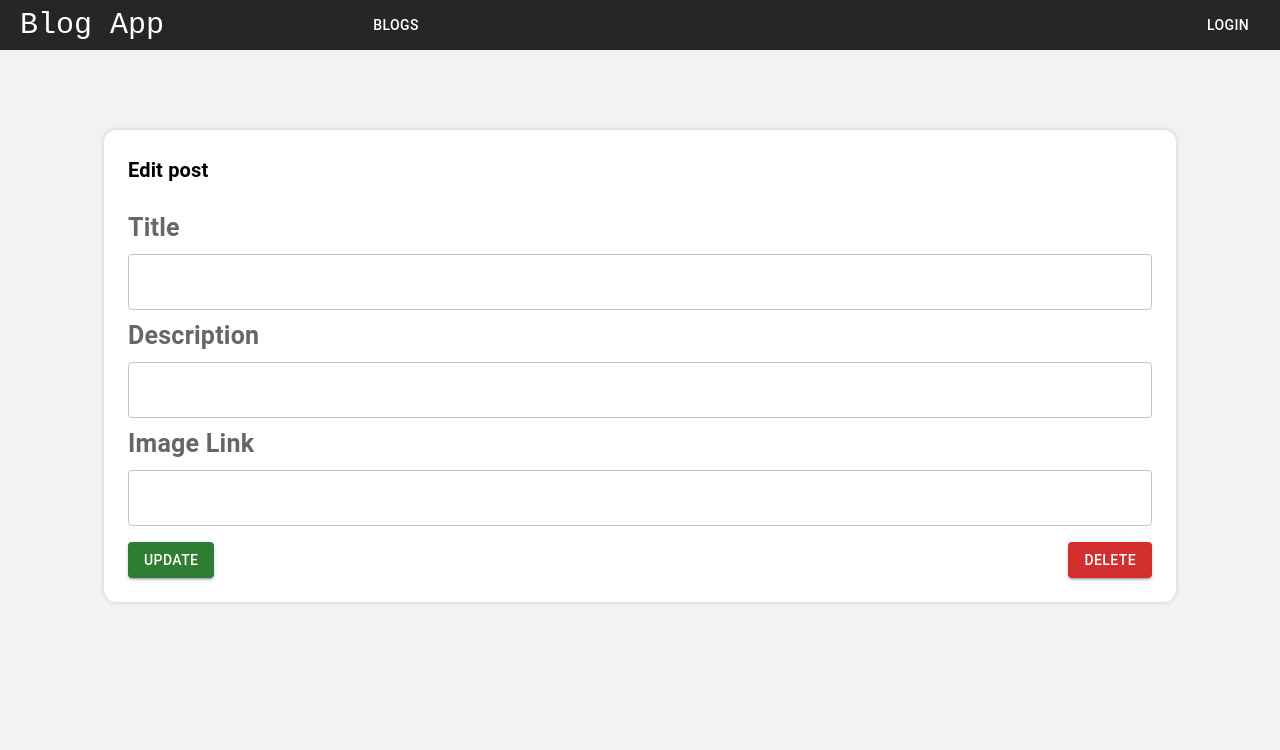
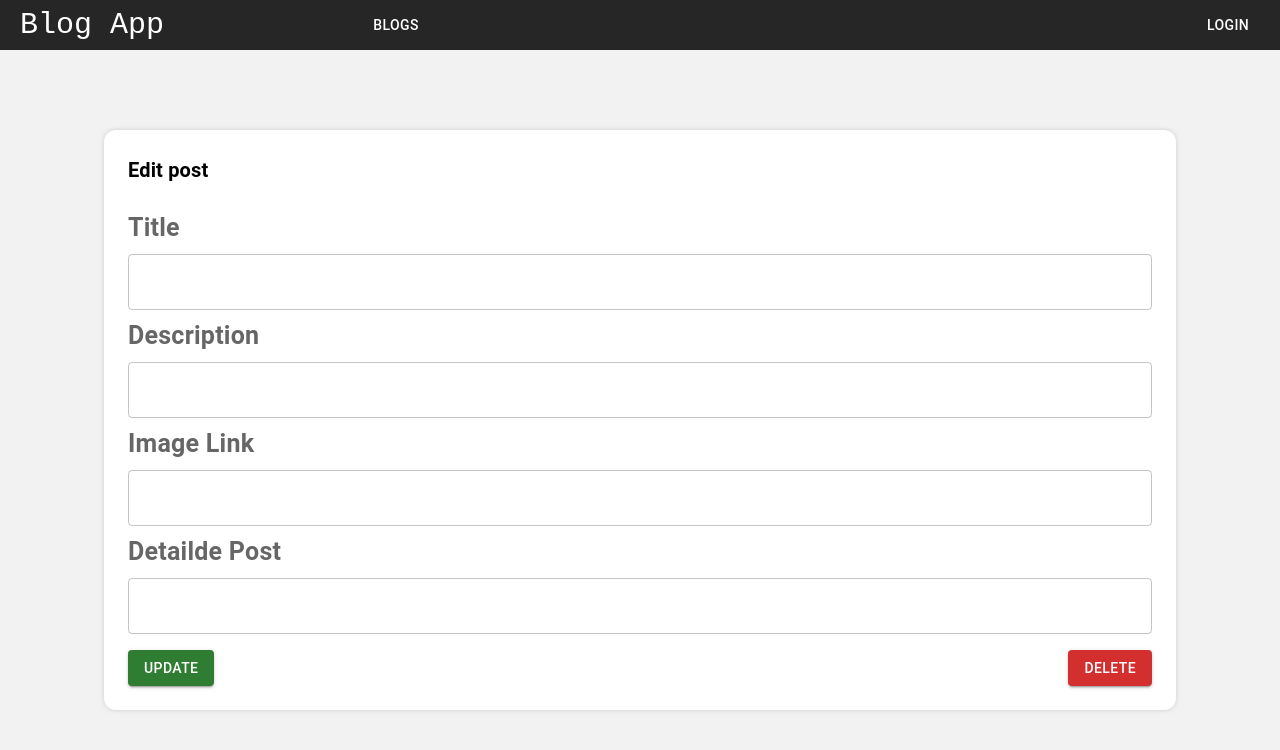
Before and after one commit to krisgoswami/MERN-Blog, a React (Vite) app: page /blog-details/1 in a window 1280 px wide. Shown: the top 750 px of the page. Built offline with nearby package versions, Linux system fonts and the light colour scheme; no server answers.

Commit message:
added long post body

```diff
--- a/src/components/Post.jsx
+++ b/src/components/Post.jsx
@@ -20,17 +20,17 @@ export default function Post({
         navigate(`/blog-details/${id}`);
     }
 
-    const handleDelete = async (blogId) => {
-        try {
-            const { data } = await axios.delete(`http://localhost:8080/api/v1/blog/deleteBlog/${id}`);
-            if (data?.success) {
-                toast.success('Post Deleted');
-            }
+    // const handleDelete = async (blogId) => {
+    //     try {
+    //         const { data } = await axios.delete(`http://localhost:8080/api/v1/blog/deleteBlog/${id}`);
+    //         if (data?.success) {
+    //             toast.success('Post Deleted');
+    //         }
 
-        } catch (error) {
-            console.log(error);
-        }
-    }
+    //     } catch (error) {
+    //         console.log(error);
+    //     }
+    // }
 
     return <div>
         <Card
--- a/src/pages/BlogDetails.jsx
+++ b/src/pages/BlogDetails.jsx
@@ -20,7 +20,8 @@ export default function BlogDetails() {
                 setInputs({
                     title: data?.blog.title,
                     description: data?.blog.description,
-                    image: data?.blog.image
+                    image: data?.blog.image,
+                    textbody: data?.blog.textbody
                 });
             }
         } catch (error) {
@@ -50,6 +51,7 @@ export default function BlogDetails() {
                 title: inputs.title,
                 description: inputs.description,
                 image: inputs.image,
+                textbody: inputs.textbody,
                 user: id
             })
             if (data?.success) {
@@ -100,7 +102,6 @@ export default function BlogDetails() {
                 < TextField
                     fullWidth={true}
                     variant='outlined'
-                    // label='Title'
                     name='title'
                     type='text'
                     required
@@ -111,7 +112,6 @@ export default function BlogDetails() {
                 <TextField
                     fullWidth={true}
                     variant='outlined'
-                    // label='Description'
                     name='description'
                     type='text'
                     required
@@ -121,13 +121,22 @@ export default function BlogDetails() {
                 <InputLabel sx={{ mb: 1, mt: 1, fontSize: '25px', fontWeight: 'bold' }}>Image Link</InputLabel>
                 < TextField
                     fullWidth={true}
-                    sx={{ mb: 2 }}
                     variant='outlined'
-                    // label='Image Link'
                     name='image'
                     type='text'
                     required
                     value={inputs.image}
+                    onChange={handleChange}
+                />
+                <InputLabel sx={{ mb: 1, mt: 1, fontSize: '25px', fontWeight: 'bold' }}>Detailde Post</InputLabel>
+                < TextField
+                    fullWidth={true}
+                    sx={{ mb: 2 }}
+                    variant='outlined'
+                    name='textbody'
+                    type='text'
+                    required
+                    value={inputs.textbody}
                     onChange={handleChange}
                 />
                 <Box
--- a/src/pages/Blogs.jsx
+++ b/src/pages/Blogs.jsx
@@ -1,7 +1,6 @@
 import { useState, useEffect } from "react"
 import axios from "axios";
 import Post from "../components/Post";
-import Blog from "../components/Blog"
 
 export default function Blogs() {
 
@@ -35,6 +34,7 @@ export default function Blogs() {
             title={blog?.title}
             description={blog?.description}
             image={blog?.image}
+            textbody={blog?.textbody}
             username={blog?.user?.username}
             time={blog.createdAt}
         />)}
--- a/src/pages/CreateBlog.jsx
+++ b/src/pages/CreateBlog.jsx
@@ -34,6 +34,7 @@ export default function CreateBlog() {
                 title: inputs.title,
                 description: inputs.description,
                 image: inputs.image,
+                textbody: inputs.textbody,
                 user: id
             })
             if (data?.success) {
@@ -99,6 +100,17 @@ export default function CreateBlog() {
                     value={inputs.image}
                     onChange={handleChange}
                 /><br /><br />
+                <InputLabel sx={{ mb: 1, mt: 1, fontSize: '25px', fontWeight: 'bold' }}>Detailed Post</InputLabel>
+                < TextField
+                    fullWidth={true}
+                    variant='outlined'
+                    label='Detailed Post'
+                    name='textbody'
+                    type='text'
+                    required
+                    value={inputs.textbody}
+                    onChange={handleChange}
+                /><br /><br />
                 <Button
                     variant='contained'
                     type='submit'
--- a/src/pages/MyBlogs.jsx
+++ b/src/pages/MyBlogs.jsx
@@ -32,6 +32,7 @@ export default function MyBlogs() {
                 title={blog.title}
                 description={blog.description}
                 image={blog.image}
+                textbody={blog.textbody}
                 username={blog.user.username}
                 time={blog.createdAt}
             />)) : (
```
